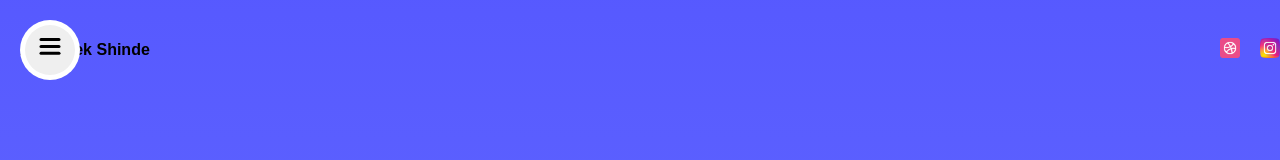
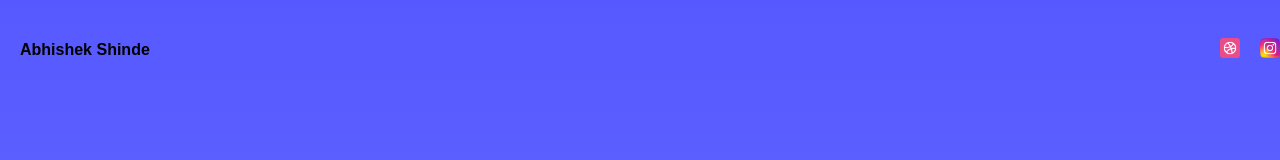
Before and after one commit to Abhishekr2122/portfolio-website, a React (Create React App) app: page / in a window 1280 px wide. Shown: the top 160 px of the page. Built offline with nearby package versions, Linux system fonts and the light colour scheme.

Commit message:
Refactoring the code of navbar

```diff
--- a/src/components/Navbar.js
+++ b/src/components/Navbar.js
@@ -4,7 +4,7 @@ import { motion } from "framer-motion";
 export default function Navbar({ open, setOpen }) {
   return (
     <div className="navbar">
-      <Sidebar open={open} setOpen={setOpen} />
+      {/* <Sidebar open={open} setOpen={setOpen} /> */}
       <div className="wrapper">
         <motion.span
           initial={{ opacity: 0, scale: 0.5 }}
```
